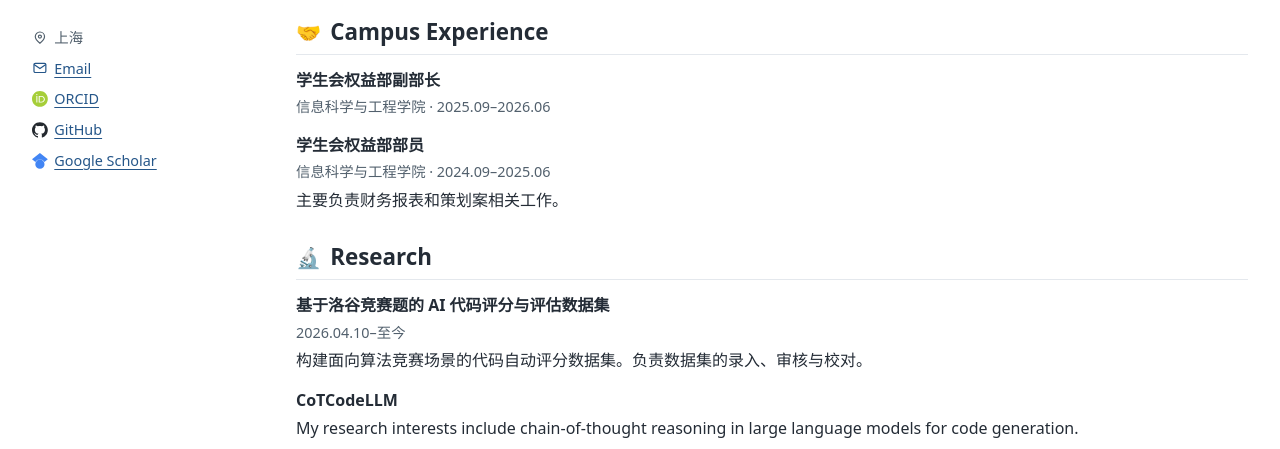
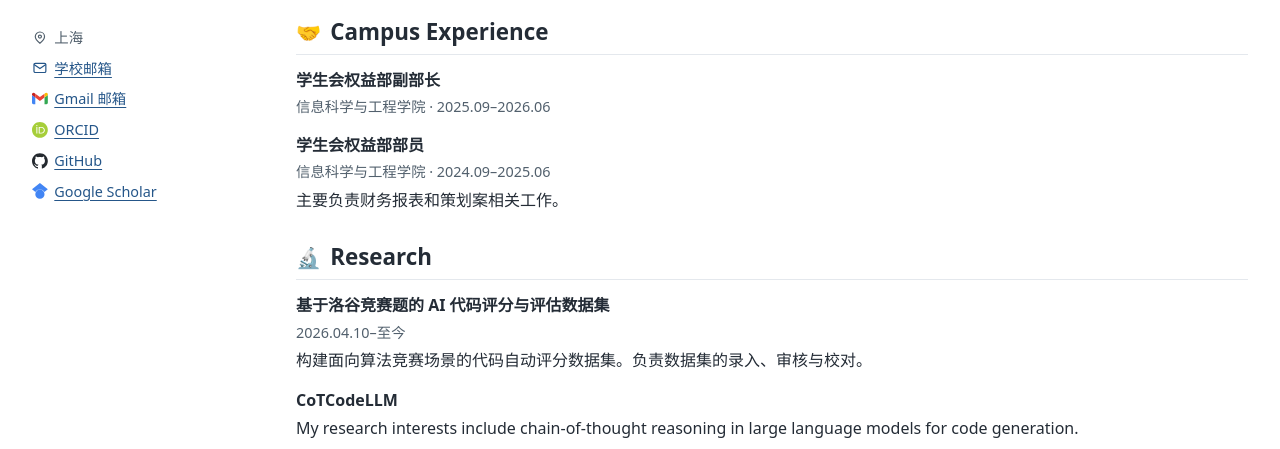
Before and after one commit to Sakiel2025/sakiel2025.github.io, a plain HTML site: page index.html in a window 1280 px wide. Shown: the part 351-800 px from the top of the page. Drawn offline with Linux system fonts and the light colour scheme.

Commit message:
Prioritize university email and add Gmail logo

```diff
--- a/index.html
+++ b/index.html
@@ -137,7 +137,8 @@
     <p class="meta">计算机科学与技术本科 · 华东理工大学</p>
     <div class="profile-links">
       <span class="meta" lang="zh-CN"><svg class="profile-icon" viewBox="0 0 24 24" fill="none" stroke="currentColor" stroke-width="1.8" aria-hidden="true"><path d="M19 10c0 5-7 10-7 10s-7-5-7-10a7 7 0 1 1 14 0Z"/><circle cx="12" cy="10" r="2.3"/></svg>上海</span>
-      <a href="mailto:sakieltang20001225@gmail.com"><svg class="profile-icon" viewBox="0 0 24 24" fill="none" stroke="currentColor" stroke-width="1.8" aria-hidden="true"><rect x="3" y="5" width="18" height="14" rx="2"/><path d="m3 7 9 6 9-6"/></svg>Email</a>
+      <a lang="zh-CN" href="mailto:24013265@mail.ecust.edu.cn"><svg class="profile-icon" viewBox="0 0 24 24" fill="none" stroke="currentColor" stroke-width="1.8" aria-hidden="true"><rect x="3" y="5" width="18" height="14" rx="2"/><path d="m3 7 9 6 9-6"/></svg>学校邮箱</a>
+      <a lang="zh-CN" href="mailto:sakieltang20001225@gmail.com"><svg class="profile-icon" viewBox="0 0 24 24" aria-hidden="true" focusable="false"><path fill="#4285F4" d="M2 20h3V10L0 6v12a2 2 0 0 0 2 2"/><path fill="#34A853" d="M19 20h3a2 2 0 0 0 2-2V6l-5 4z"/><path fill="#EA4335" d="M5 10V4l7 5.25L19 4v6l-7 5.25z"/><path fill="#FBBC04" d="M19 4v6l5-3.75V5a2.25 2.25 0 0 0-3.6-1.8z"/><path fill="#C5221F" d="M0 5v1.25L5 10V4L3.6 3.2A2.25 2.25 0 0 0 0 5"/></svg>Gmail 邮箱</a>
       <a href="https://orcid.org/0009-0001-6590-1489"><svg class="profile-icon orcid" aria-hidden="true" focusable="false" role="img" viewBox="0 0 24 24" xmlns="http://www.w3.org/2000/svg"><path d="M12 0C5.372 0 0 5.372 0 12s5.372 12 12 12 12-5.372 12-12S18.628 0 12 0zM7.369 4.378c.525 0 .947.431.947.947s-.422.947-.947.947a.95.95 0 0 1-.947-.947c0-.525.422-.947.947-.947zm-.722 3.038h1.444v10.041H6.647V7.416zm3.562 0h3.9c3.712 0 5.344 2.653 5.344 5.025 0 2.578-2.016 5.025-5.325 5.025h-3.919V7.416zm1.444 1.303v7.444h2.297c3.272 0 4.022-2.484 4.022-3.722 0-2.016-1.284-3.722-4.097-3.722h-2.222z"/></svg>ORCID</a>
       <a href="https://github.com/Sakiel2025"><svg class="profile-icon github" aria-hidden="true" focusable="false" role="img" viewBox="0 0 24 24" xmlns="http://www.w3.org/2000/svg"><path d="M12 .297c-6.63 0-12 5.373-12 12 0 5.303 3.438 9.8 8.205 11.385.6.113.82-.258.82-.577 0-.285-.01-1.04-.015-2.04-3.338.724-4.042-1.61-4.042-1.61C4.422 18.07 3.633 17.7 3.633 17.7c-1.087-.744.084-.729.084-.729 1.205.084 1.838 1.236 1.838 1.236 1.07 1.835 2.809 1.305 3.495.998.108-.776.417-1.305.76-1.605-2.665-.3-5.466-1.332-5.466-5.93 0-1.31.465-2.38 1.235-3.22-.135-.303-.54-1.523.105-3.176 0 0 1.005-.322 3.3 1.23.96-.267 1.98-.399 3-.405 1.02.006 2.04.138 3 .405 2.28-1.552 3.285-1.23 3.285-1.23.645 1.653.24 2.873.12 3.176.765.84 1.23 1.91 1.23 3.22 0 4.61-2.805 5.625-5.475 5.92.42.36.81 1.096.81 2.22 0 1.606-.015 2.896-.015 3.286 0 .315.21.69.825.57C20.565 22.092 24 17.592 24 12.297c0-6.627-5.373-12-12-12"/></svg>GitHub</a>
       <a href="https://scholar.google.com/citations?user=61mYb6UAAAAJ&amp;hl=zh-CN"><svg class="profile-icon googlescholar" aria-hidden="true" focusable="false" role="img" viewBox="0 0 24 24" xmlns="http://www.w3.org/2000/svg"><path d="M5.242 13.769L0 9.5 12 0l12 9.5-5.242 4.269C17.548 11.249 14.978 9.5 12 9.5c-2.977 0-5.548 1.748-6.758 4.269zM12 10a7 7 0 1 0 0 14 7 7 0 0 0 0-14z"/></svg>Google Scholar</a>
@@ -253,8 +254,8 @@
     </section>
     <section id="contact" aria-labelledby="contact-title">
       <h2 id="contact-title">Contact</h2>
-      <p class="meta" lang="zh-CN">邮箱：<a href="mailto:sakieltang20001225@gmail.com">sakieltang20001225@gmail.com</a></p>
       <p class="meta" lang="zh-CN">学校邮箱：<a href="mailto:24013265@mail.ecust.edu.cn">24013265@mail.ecust.edu.cn</a></p>
+      <p class="meta" lang="zh-CN">Gmail 邮箱：<a href="mailto:sakieltang20001225@gmail.com">sakieltang20001225@gmail.com</a></p>
       <p class="meta" lang="zh-CN">手机：<a href="tel:+8613359634582">13359634582</a></p>
     </section>
   </main>
```
